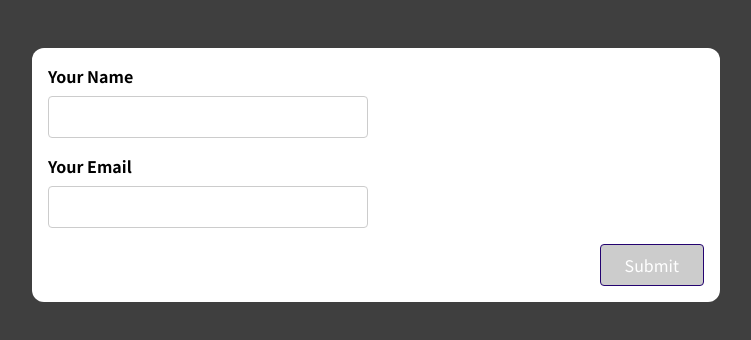
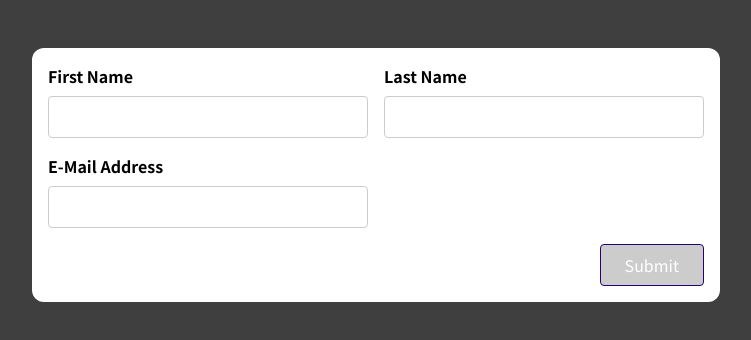
Before and after one commit to HennadiiZ/16-forms-react, a React (Create React App) app: page / in a window 1280 px wide. Shown: the top 340 px of the page, without its empty margins (264-1015 px from the left). Built offline with nearby package versions, Linux system fonts and the light colour scheme.

Commit message:
Applying Our Hook & Knowledge To A New Form

```diff
--- a/src/App.js
+++ b/src/App.js
@@ -1,11 +1,11 @@
-import SimpleInput from './components/SimpleInput';
+// import SimpleInput from './components/SimpleInput';
 import BasicForm from './components/BasicForm';
 
 function App() {
   return (
     <div className="app">
-      <SimpleInput />
-      {/* < BasicForm /> */}
+      {/* <SimpleInput /> */}
+      < BasicForm />
     </div>
   );
 }
--- a/src/components/BasicForm.js
+++ b/src/components/BasicForm.js
@@ -1,24 +1,100 @@
-import SimpleInput from './SimpleInput';
+import useInput from '../hooks/use-input';
+
+const isNotEmpty = value => value.trim() !== '';
+const isEmail = value => value.includes('@');
 
 const BasicForm = (props) => {
+  const {
+    value: firstNameValue,
+    isValid: firstNameIsValid,
+    hasError: firstNameHasError,
+    valueChangeHandler: firstNameChangeHandler,
+    inputBlurHandler: firstNameBlurHandler,
+    reset: resetFirstName
+  } = useInput(isNotEmpty);
+
+  const {
+    value: lastNameValue,
+    isValid: lastNameIsValid,
+    hasError: lastNameHasError,
+    valueChangeHandler: lastNameChangeHandler,
+    inputBlurHandler: lastNameBlurHandler,
+    reset: resetLastName
+  } = useInput(isNotEmpty);
+
+  const {
+    value: emailValue,
+    isValid: emailIsValid,
+    hasError: emailHasError,
+    valueChangeHandler: emailChangeHandler,
+    inputBlurHandler: emailBlurHandler,
+    reset: resetEmail
+  } = useInput(isEmail);
+
+  let formIsValid = false;
+
+  if (firstNameIsValid && lastNameIsValid && emailIsValid) {
+    formIsValid = true;
+  }
+
+  const submitHandler = (event) => {
+    event.preventDefault();
+
+    if (!formIsValid) {
+      return;
+    }
+
+    console.log('submitted!');
+    console.log(firstNameValue && lastNameValue && emailValue);
+
+    resetFirstName();
+    resetLastName();
+    resetEmail();
+  };
+
+  const firstNameClasses = firstNameHasError ? 'form-control invalid' : 'form-control';
+  const lastNameClasses = lastNameHasError ? 'form-control invalid' : 'form-control';
+  const emailClasses = emailHasError ? 'form-control invalid' : 'form-control';
+
   return (
-    <form>
+    <form onSubmit={submitHandler}>
       <div className='control-group'>
-        <div className='form-control'>
+        <div className={firstNameClasses}>
           <label htmlFor='name'>First Name</label>
-          <input type='text' id='name' />
+          <input
+            type='text'
+            id='name'
+            value={firstNameValue}
+            onChange={firstNameChangeHandler}
+            onBlur={firstNameBlurHandler}
+          />
+          {firstNameHasError && <p>Please enter a first name.</p>}
         </div>
-        <div className='form-control'>
-          <label htmlFor='name'>Last Name</label>
-          <input type='text' id='name' />
+        <div className={lastNameClasses}>
+          <label htmlFor='surname'>Last Name</label>
+          <input
+            type='text'
+            id='surname'
+            value={lastNameValue}
+            onChange={lastNameChangeHandler}
+            onBlur={lastNameBlurHandler}
+          />
+          {lastNameHasError && <p>Please enter a last name.</p>}
         </div>
       </div>
-      <div className='form-control'>
-        <label htmlFor='name'>E-Mail Address</label>
-        <input type='text' id='name' />
+      <div className={emailClasses}>
+        <label htmlFor='email'>E-Mail Address</label>
+        <input
+          type='email'
+          id='email'
+          value={emailValue}
+          onChange={emailChangeHandler}
+          onBlur={emailBlurHandler}
+        />
+        {emailHasError && <p>Please enter a valid email.</p>}
       </div>
       <div className='form-actions'>
-        <button>Submit</button>
+        <button disabled={!formIsValid}>Submit</button>
       </div>
     </form>
   );
--- a/src/index.js
+++ b/src/index.js
@@ -25,3 +25,5 @@
 // 207 Adding A Custom Input Hook
 
 // 208 Re-Using The Custom Hook
+
+// 210 Applying Our Hook & Knowledge To A New Form
```
Also changed, not shown: 1 other file (tests, documents, lock files or other folders).
